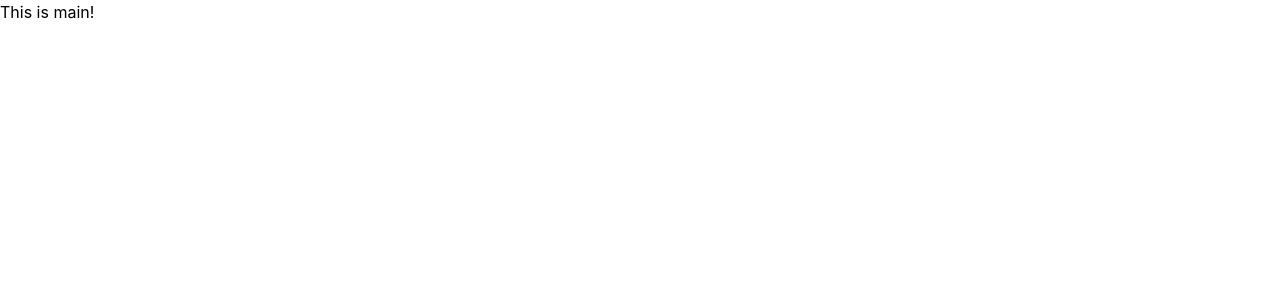
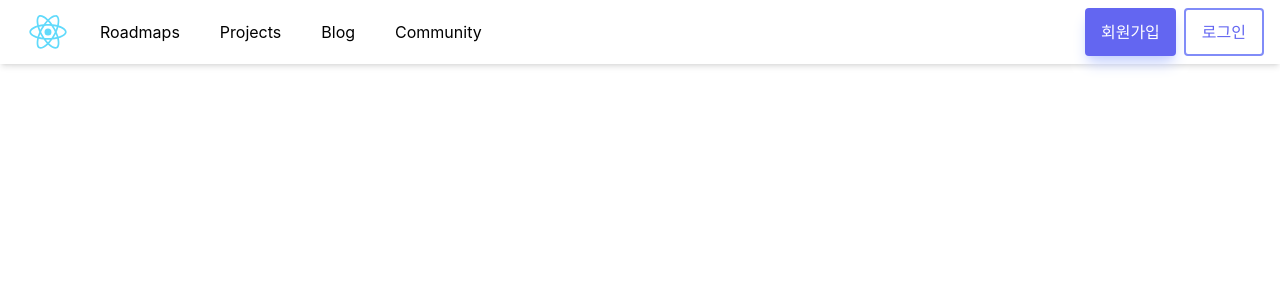
Before and after one commit to DevJaewoo/OpenRoadmaps, a React (Create React App) app in the folder frontend/: page / in a window 1280 px wide. Shown: the top 300 px of the page. Built offline with nearby package versions, Linux system fonts and the light colour scheme; a web font is replaced by a local one.

Commit message:
Navigation 적용

```diff
--- a/frontend/src/App.tsx
+++ b/frontend/src/App.tsx
@@ -1,13 +1,14 @@
 import React from "react";
 import { BrowserRouter, Routes, Route } from "react-router-dom";
-import Main from "./routes/Main";
+import Navigation from "./routes/Navigation";
 
 function App() {
   return (
-    <div className="App">
+    <div className="App min-w-[640px]">
       <BrowserRouter>
+        <Navigation />
         <Routes>
-          <Route path="/" element={<Main />} />
+          <Route path="/" element={<></>} />
         </Routes>
       </BrowserRouter>
     </div>
--- a/frontend/src/routes/Main.tsx
+++ /dev/null
@@ -1,9 +0,0 @@
-const Main = () => {
-  return (
-    <div>
-      <h1>This is main!</h1>
-    </div>
-  );
-};
-
-export default Main;
--- /dev/null
+++ b/frontend/src/routes/Navigation.tsx
@@ -0,0 +1,84 @@
+import React, { useEffect } from "react";
+import { Link, useLocation } from "react-router-dom";
+import logo from "../logo.svg";
+
+interface NavItemProps {
+  text: string;
+  path: string;
+  location?: any;
+}
+
+const NavItem: React.FC<NavItemProps> = ({ text, path }) => {
+  const location = useLocation();
+  useEffect(() => {
+    console.log(location);
+  }, [location]);
+
+  return (
+    <div
+      className={`flex flex-col justify-center h-full px-5 ${
+        location.pathname === path ? "font-semibold" : null
+      }`}
+      key={text}
+    >
+      <Link to={path}>{text}</Link>
+    </div>
+  );
+};
+
+const Navigation = () => {
+  const navItems: NavItemProps[] = [
+    {
+      text: "Roadmaps",
+      path: "/roadmaps",
+    },
+    {
+      text: "Projects",
+      path: "/projects",
+    },
+    {
+      text: "Blog",
+      path: "/blog",
+    },
+    {
+      text: "Community",
+      path: "/community",
+    },
+  ];
+
+  return (
+    <header className="w-full h-16 min-w-[640px] bg-white shadow-md fixed">
+      <nav className="max-w-screen-xl h-full mx-auto">
+        <div className="flex flex-row justify-between items-center w-full h-full px-4">
+          <div className="flex flex-row items-center h-full">
+            <div className="flex flex-col justify-center h-full">
+              <Link to="/">
+                <img src={logo} alt="logo" className="w-16 h-auto" />
+              </Link>
+            </div>
+            {navItems.map((navItem) => (
+              <NavItem {...navItem} />
+            ))}
+          </div>
+          <div className="flex flex-row items-center h-full">
+            <Link
+              to="/register"
+              className="flex items-center w-25 h-12 mx-2 px-4 py-2 bg-indigo-500 outline-none rounded text-white shadow-indigo-200 shadow-lg font-medium active:shadow-none active:scale-95 hover:bg-indigo-600 focus:bg-indigo-600 focus:ring-2 focus:ring-indigo-600 focus:ring-offset-2 disabled:bg-gray-400/80 disabled:shadow-none disabled:cursor-not-allowed transition-colors duration-200"
+            >
+              회원가입
+            </Link>
+            <Link
+              to="/login"
+              className="flex items-center w-25 h-12 px-4 py-2 bg-transparent outline-none border-2 border-indigo-400 rounded text-indigo-500 font-medium active:scale-95 hover:bg-indigo-600 hover:text-white hover:border-transparent focus:bg-indigo-600 focus:text-white focus:border-transparent focus:ring-2 focus:ring-indigo-600 focus:ring-offset-2 disabled:bg-gray-400/80 disabled:shadow-none disabled:cursor-not-allowed transition-colors duration-200"
+            >
+              로그인
+            </Link>
+          </div>
+        </div>
+      </nav>
+      <div className=""></div>
+    </header>
+  );
+};
+
+export default Navigation;
```
Also changed, not shown: frontend/src/logo.svg (added).
